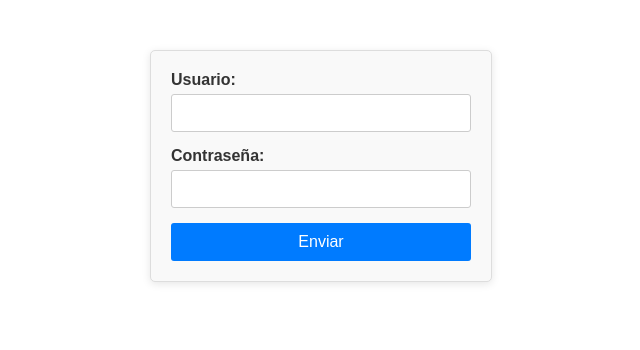
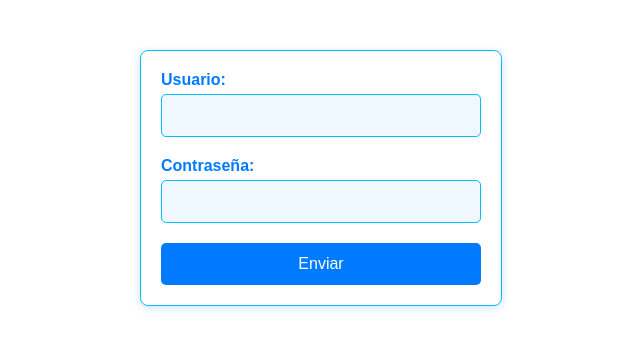
Before and after one commit to RubenSerranoDAW-242-5/GameHacendado, a PHP site: page /login.php in a window 1280 px wide. Shown: the top 350 px of the page, without its empty margins (319-959 px from the left). Run offline with PHP 8.4, Linux system fonts and the light colour scheme.

Commit message:
cambio color

```diff
--- a/assets/css/login.css
+++ b/assets/css/login.css
@@ -1,64 +1,64 @@
-
-/* General Form Styling */
 #formLogin {
-    width: 300px;
+    width: 320px;
     margin: 50px auto;
     padding: 20px;
-    background-color: #f9f9f9;
-    border: 1px solid #ddd;
-    border-radius: 5px;
-    box-shadow: 0px 2px 8px rgba(0, 0, 0, 0.1);
+    background-color: #ffffff;
+    border: 1px solid #00bfff; /* Azul claro */
+    border-radius: 8px;
+    box-shadow: 0px 2px 10px rgba(0, 123, 255, 0.2); /* Sombra azul suave */
     font-family: Arial, sans-serif;
 }
 
-/* Label Styling */
 #formLogin label {
     display: block;
     font-weight: bold;
     margin-bottom: 5px;
-    color: #333;
+    color: #007bff; /* Azul oscuro */
 }
 
 /* Input Styling */
 #formLogin input[type="text"],
 #formLogin input[type="password"] {
     width: 100%;
-    padding: 10px;
-    margin-bottom: 15px;
-    border: 1px solid #ccc;
-    border-radius: 3px;
+    padding: 12px;
+    margin-bottom: 20px;
+    border: 1px solid #00bfff; /* Azul claro */
+    border-radius: 5px;
     box-sizing: border-box;
-    font-size: 14px;
+    font-size: 15px;
+    background-color: #f0f8ff; /* Fondo azul muy claro */
+    color: #333;
 }
 
 /* Input Focus */
 #formLogin input[type="text"]:focus,
 #formLogin input[type="password"]:focus {
-    border-color: #66afe9;
+    border-color: #007bff; /* Azul oscuro en foco */
     outline: none;
-    box-shadow: 0 0 8px rgba(102, 175, 233, 0.6);
+    box-shadow: 0 0 8px rgba(0, 123, 255, 0.5); /* Sombra azul intenso */
 }
 
 /* Button Styling */
 #formLogin input[type="submit"] {
     width: 100%;
-    padding: 10px;
-    background-color: #007bff;
+    padding: 12px;
+    background-color: #007bff; /* Azul oscuro */
     border: none;
     color: white;
     font-size: 16px;
-    border-radius: 3px;
+    border-radius: 5px;
     cursor: pointer;
-    transition: background-color 0.3s ease;
+    transition: background-color 0.3s ease, box-shadow 0.3s ease;
 }
 
 /* Button Hover Effect */
 #formLogin input[type="submit"]:hover {
-    background-color: #0056b3;
+    background-color: #0056b3; /* Azul más oscuro en hover */
+    box-shadow: 0px 4px 12px rgba(0, 123, 255, 0.4); /* Sombra más pronunciada */
 }
 
 /* General Text Styling */
-#formLogin input[type="text"],
+#formLogin input[type="text"]::placeholder,
 #formLogin input[type="password"]::placeholder {
-    color: #999;
+    color: #00bfff; /* Azul claro para los placeholders */
 }
```
